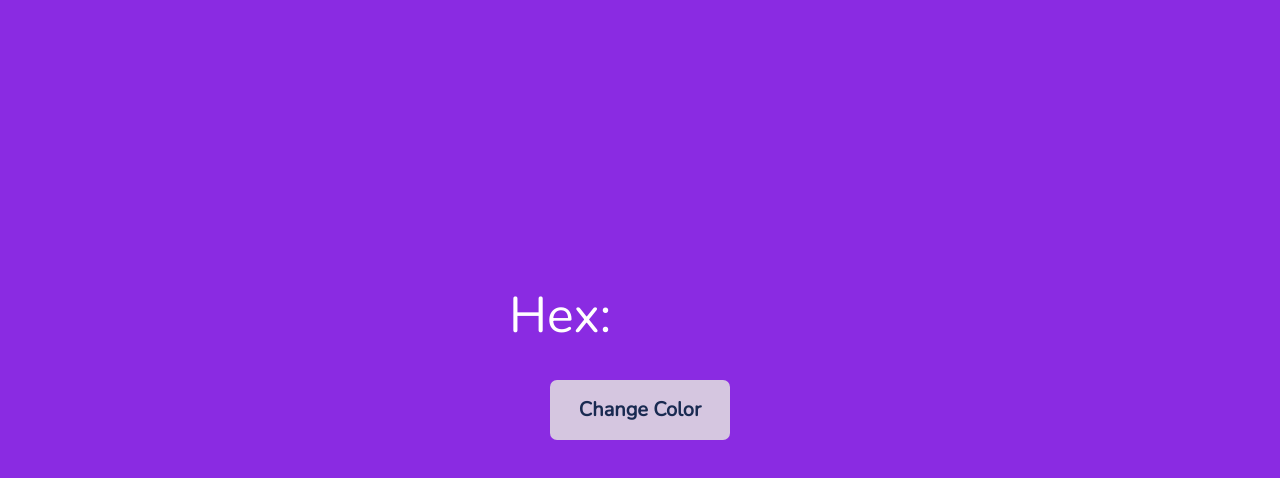
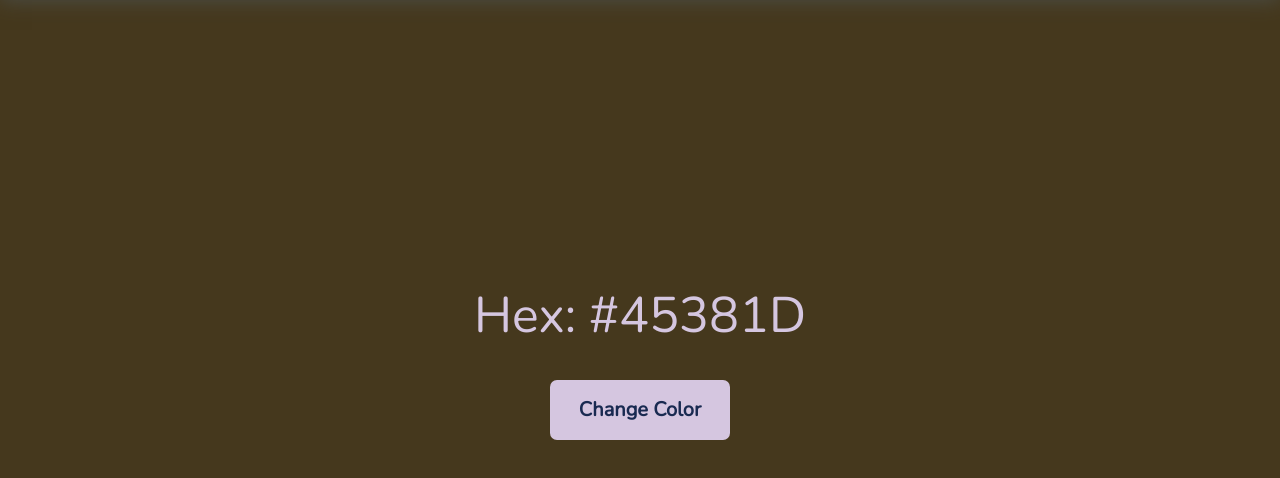
Before and after one commit to reeyhanyilmaz/JavaScript-ColorFlipper, a plain HTML site: page index.html in a window 1280 px wide. Both pictures are taken after a click on the button "Change Color". Shown: the part 80-558 px from the top of the page. Drawn offline with nearby package versions, Linux system fonts and the light colour scheme.

Commit message:
edited and added JS

```diff
--- a/app.js
+++ b/app.js
@@ -0,0 +1,19 @@
+const button = document.querySelector(".btn");
+const color = document.querySelector(".color");
+const hex = [0, 1, 2, 3, 4, 5, 6, 7, 8, 9, "A", "B", "C", "D", "E", "F"];
+
+
+button.addEventListener("click", function (){
+
+    let hexColor = "#";
+    for (let i=0; i<6 ; i++){
+        hexColor += hex[getRandomNumber()];
+    }
+
+    color.textContent = hexColor;
+    document.body.style.backgroundColor = hexColor;
+});
+
+  function getRandomNumber(){
+      return Math.floor(Math.random() * hex.length);
+  };
--- a/index.html
+++ b/index.html
@@ -26,9 +26,9 @@
     </nav>
 
     <main>
-        <div class="hex">Hex:<span class="color"></span></div>
+        <div class="hex">Hex: <span class="color">#967aa1</span></div>
         <div class="container">
-            <button>Change Color</button>
+            <button class="btn">Change Color</button>
         </div>
     </main>
 
--- a/style.css
+++ b/style.css
@@ -6,6 +6,7 @@
 
 body {
     font-family:'Nunito', sans-serif;
+    background-color: #967aa1;
 }
 
 
@@ -19,8 +20,9 @@ nav {
     display: flex;
     align-items: center;
     padding-left: 200px;
-    /* box-shadow: 0 0 20px 0 rgba(82, 102, 117, 0.5);  */
+    box-shadow: 0 0 20px 0 rgba(82, 102, 117, 0.5);
     /* box-shadow: let(--dark-shadow); */
+    background-color: white;
     color: #192a51;
 }
 
@@ -44,13 +46,11 @@ main {
     align-items: center;
     min-height: calc(100vh - 5rem);
     place-items: center;
-    background-color: blueviolet;
 }
 
 .hex {
     font-size: 50px;
-    color: white;
-    margin-left: -160px;
+    color: #d5c6e0;
 }
 
 button{
```
